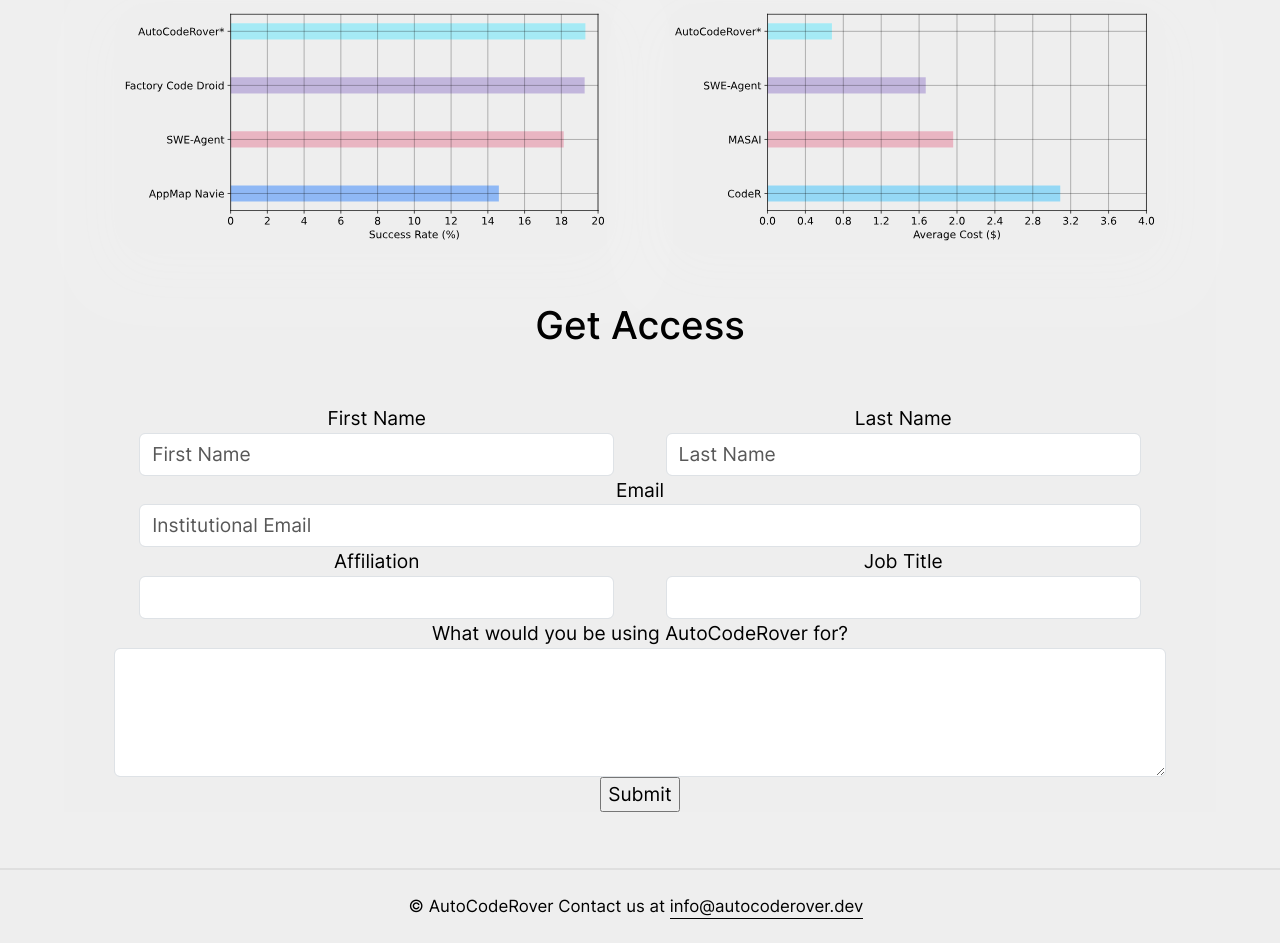
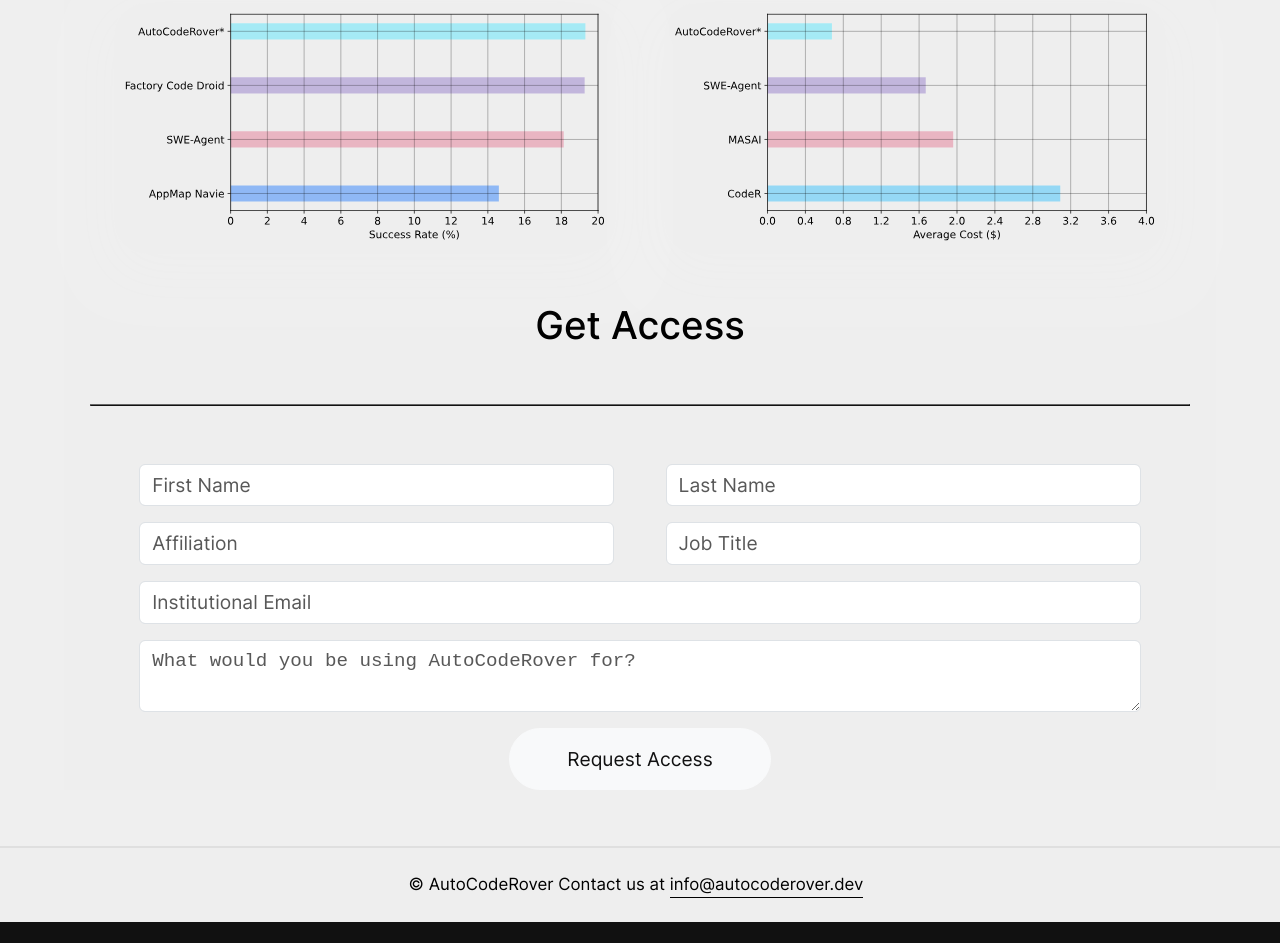
Before and after one commit to AutoCodeRoverSG/autocoderoversg.github.io, a plain HTML site: page index.html in a window 1280 px wide. Shown: the part 932-1875 px from the top of the page. After the commit the page ends 1854 px from the top, so only its background shows below. Drawn offline with nearby package versions, Linux system fonts and the light colour scheme.

Commit message:
update form style

```diff
--- a/index.html
+++ b/index.html
@@ -9,15 +9,17 @@
     ></script>
     <script>
         window.dataLayer = window.dataLayer || [];
+
         function gtag() {
             dataLayer.push(arguments);
         }
+
         gtag("js", new Date());
 
         gtag("config", "G-3G4F3M2FG8");
     </script>
 
-    <meta charset="utf-8" />
+    <meta charset="utf-8"/>
     <meta
             name="viewport"
             content="width=device-width,initial-scale=1,shrink-to-fit=no"
@@ -26,7 +28,7 @@
             name="description"
             content="AutoCodeRover: Assured Autonomy in Software Engineering"
     />
-    <link rel="apple-touch-icon" sizes="180x180" href="img/logo_180x180.png" />
+    <link rel="apple-touch-icon" sizes="180x180" href="img/logo_180x180.png"/>
     <link
             rel="icon"
             type="image/png"
@@ -45,11 +47,11 @@
             sizes="96x96"
             href="img/favicon-56x56.png"
     />
-    <meta name="author" content="AutoCodeRover Team" />
-    <meta name="generator" content="Eleventy v2.0.1" />
-    <meta name="HandheldFriendly" content="true" />
+    <meta name="author" content="AutoCodeRover Team"/>
+    <meta name="generator" content="Eleventy v2.0.1"/>
+    <meta name="HandheldFriendly" content="true"/>
     <title>AutoCodeRover</title>
-    <link rel="stylesheet" href="css/theme.min.css" />
+    <link rel="stylesheet" href="css/theme.min.css"/>
 
     <style>
         body {
@@ -70,11 +72,9 @@
             font-style: normal;
             font-weight: 300;
             font-display: swap;
-        src:
-          local(""),
+            src: local(""),
             url("fonts/inter-v12-latin-300.woff2") format("woff2"),
-          /* Chrome 26+, Opera 23+, Firefox 39+ */
-            url("fonts/inter-v12-latin-300.woff") format("woff");
+                /* Chrome 26+, Opera 23+, Firefox 39+ */ url("fonts/inter-v12-latin-300.woff") format("woff");
             /* Chrome 6+, Firefox 3.6+, IE 9+, Safari 5.1+ */
         }
 
@@ -84,11 +84,9 @@
             font-style: normal;
             font-weight: 400;
             font-display: swap;
-        src:
-          local(""),
+            src: local(""),
             url("fonts/inter-v12-latin-regular.woff2") format("woff2"),
-          /* Chrome 26+, Opera 23+, Firefox 39+ */
-            url("fonts/inter-v12-latin-regular.woff") format("woff");
+                /* Chrome 26+, Opera 23+, Firefox 39+ */ url("fonts/inter-v12-latin-regular.woff") format("woff");
             /* Chrome 6+, Firefox 3.6+, IE 9+, Safari 5.1+ */
         }
 
@@ -97,11 +95,9 @@
             font-style: normal;
             font-weight: 500;
             font-display: swap;
-        src:
-          local(""),
+            src: local(""),
             url("fonts/inter-v12-latin-500.woff2") format("woff2"),
-          /* Chrome 26+, Opera 23+, Firefox 39+ */
-            url("fonts/inter-v12-latin-500.woff") format("woff");
+                /* Chrome 26+, Opera 23+, Firefox 39+ */ url("fonts/inter-v12-latin-500.woff") format("woff");
             /* Chrome 6+, Firefox 3.6+, IE 9+, Safari 5.1+ */
         }
 
@@ -110,11 +106,9 @@
             font-style: normal;
             font-weight: 700;
             font-display: swap;
-        src:
-          local(""),
+            src: local(""),
             url("fonts/inter-v12-latin-700.woff2") format("woff2"),
-          /* Chrome 26+, Opera 23+, Firefox 39+ */
-            url("fonts/inter-v12-latin-700.woff") format("woff");
+                /* Chrome 26+, Opera 23+, Firefox 39+ */ url("fonts/inter-v12-latin-700.woff") format("woff");
             /* Chrome 6+, Firefox 3.6+, IE 9+, Safari 5.1+ */
         }
     </style>
@@ -259,7 +253,7 @@
                     <p class="lead text-secondary">
                         <i class="fa-solid fa-angle-right"></i> Achieve
                         <u>trusted automatic programming</u> where automatically
-                generated code can be safely used or integrated. <br />
+                        generated code can be safely used or integrated. <br/>
 
                         <i class="fa-solid fa-angle-right"></i> Achieve
                         <u>assured autonomy</u> in Software engineering, by using
@@ -330,13 +324,12 @@
                             <!-- <p class="text-secondary" style="font-size: 0.50em;">* Evaluated on a private version</p> -->
                         </div>
 
+                        <br>
                         <h2 id="application">Get Access</h2>
+                        <hr>
                         <form id="access-form" method="post">
-                  <div class="row">
+                            <div class="row mb-3">
                                 <div class="col">
-                      <label for="first-name" style="color: black"
-                        >First Name</label
-                      >
                                     <input
                                             type="text"
                                             id="first-name"
@@ -348,9 +341,6 @@
                                 </div>
 
                                 <div class="col">
-                      <label for="last-name" style="color: black"
-                        >Last Name</label
-                      >
                                     <input
                                             type="text"
                                             id="last-name"
@@ -362,14 +352,32 @@
                                 </div>
                             </div>
 
-                  <div class="row">
+
+                            <div class="row mb-3">
                                 <div class="col">
-                      <label
-                        for="email"
-                        style="color: black"
-                        class="control-label"
-                        >Email</label
-                      >
+                                    <input
+                                            type="text"
+                                            id="affiliation"
+                                            name="affiliation"
+                                            placeholder="Affiliation"
+                                            class="form-control"
+                                            required
+                                    />
+                                </div>
+
+                                <div class="col">
+                                    <input
+                                            type="string"
+                                            id="job-title"
+                                            name="job-title"
+                                            class="form-control"
+                                            placeholder="Job Title"
+                                            required
+                                    />
+                                </div>
+                            </div>
+                          <div class="row mb-3">
+                            <div class="col">
                               <input
                                       type="email"
                                       id="email"
@@ -380,57 +388,27 @@
                               />
                             </div>
                           </div>
+                            <div class="row mb-3">
+                              <div class="col">
+                                <textarea
+                                        id="detail"
+                                        name="detail"
+                                        placeholder="What would you be using AutoCodeRover for?"
+                                        class="form-control"
+                                        rows="2"
+                                ></textarea>
 
+                              </div>
+
+
+                            </div>
                           <div class="row">
                             <div class="col">
-                      <label
-                        for="affiliation"
-                        style="color: black"
-                        class="control-label"
-                        >Affiliation</label
-                      >
-                      <input
-                        type="text"
-                        id="affiliation"
-                        name="affiliation"
-                        class="form-control"
-                        required
-                      />
-                    </div>
-
-                    <div class="col">
-                      <label
-                        for="job-title"
-                        style="color: black"
-                        class="control-label"
-                        >Job Title</label
-                      >
-                      <input
-                        type="string"
-                        id="job-title"
-                        name="job-title"
-                        class="form-control"
-                        required
-                      />
+                              <input type="submit" value="Request Access" class="btn btn-light btn-xl "/>
                             </div>
                           </div>
 
-                  <div class="row">
-                    <label
-                      for="detail"
-                      style="color: black"
-                      class="control-label"
-                      >What would you be using AutoCodeRover for?</label
-                    >
-                    <textarea
-                      id="detail"
-                      name="detail"
-                      class="form-control"
-                      rows="4"
-                    ></textarea>
-                  </div>
 
-                  <input type="submit" value="Submit" class="btn-primary" />
                         </form>
 
                         <script src="/apply_access.js"></script>
@@ -467,7 +445,8 @@
 
 <script type="module">
     import mermaid from "https://cdn.jsdelivr.net/npm/mermaid@10/dist/mermaid.esm.min.mjs";
-      mermaid.initialize({ startOnLoad: true, theme: "dark" });
+
+    mermaid.initialize({startOnLoad: true, theme: "dark"});
 </script>
 <script>
     AOS.init({
```
Lines whose indentation alone changed are shown as unchanged.
